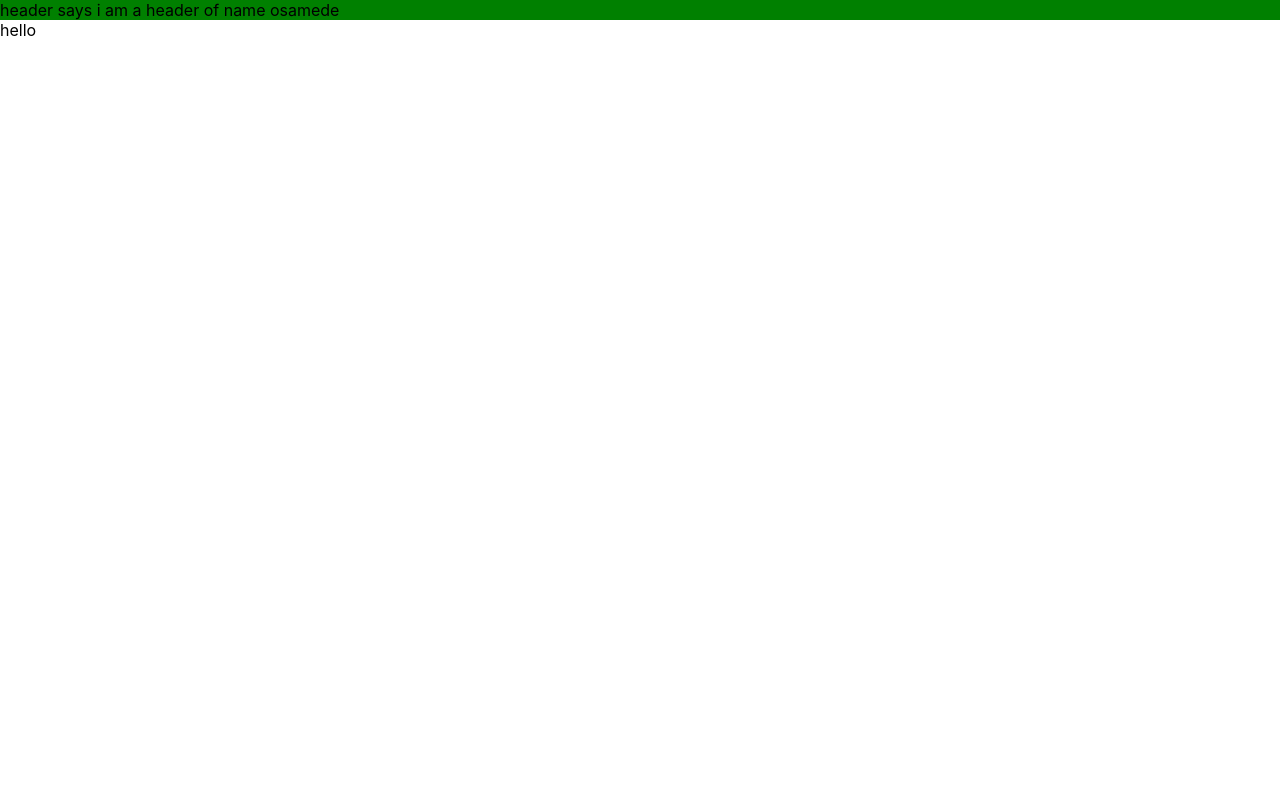
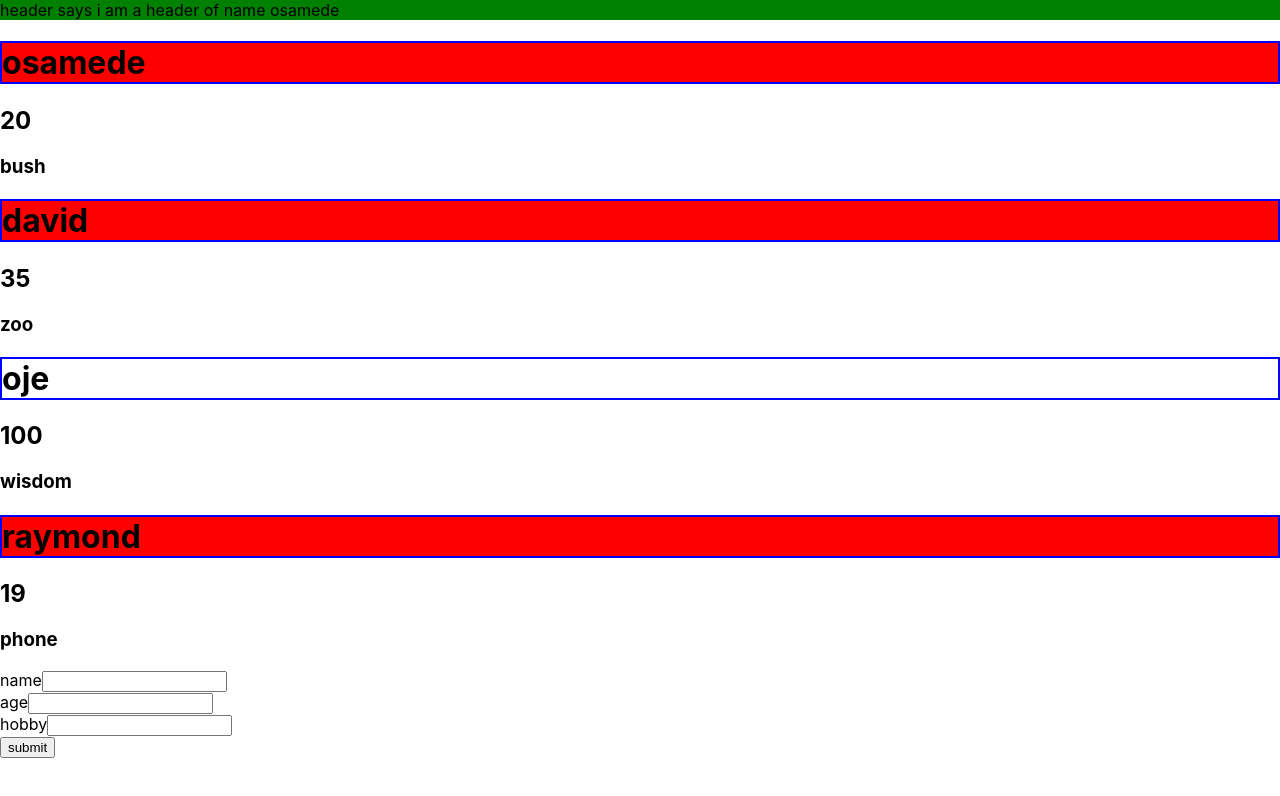
Before and after one commit to prime-infinity/itenx, a React (Create React App) app: page / in a window 1280 px wide. Shown: the top 796 px of the page. Built offline with nearby package versions, Linux system fonts and the light colour scheme.

Commit message:
learnt localstate and sending events up and down compponents, also learnt spread syntax

```diff
--- a/src/App.js
+++ b/src/App.js
@@ -1,12 +1,67 @@
 
+import { useState } from 'react'
 import Header from './components/Header'
+import Items from './components/Items'
+import Additem from './components/Additem'
 
 function App() {
 
+  const [items, setItems] = useState([
+      {
+          id:1,
+          name: 'osamede',
+          age:20,
+          hobby:'bush',
+          state:true,
+      },
+      {
+          id:2,
+          name:'david',
+          age:'35',
+          hobby:'zoo',
+          state:true,
+      },
+      {
+          id:3,
+          name:'oje',
+          age:'100',
+          hobby:'wisdom',
+          state:false,
+      },
+      {
+          id:4,
+          name:'raymond',
+          age:'19',
+          hobby:'phone',
+          state:true,
+      }
+  ])
+
+  var addItem = (object) => {
+
+    var id = Math.floor(Math.random() * 1000 )+ 1
+    var newTask =  { id, ...object   }
+
+    setItems([...items, newTask])
+    //setItems(items.push(newTask))
+    //console.log(newTask)
+  }
+
+  var deleteTask = (id) => {
+    //console.log(id)
+    //setItems(items.filter((it) => it.id !== id))
+  }
+  //{items.length > 0 ? <Items ittt={ items } onDelete={deleteTask}/> : 'no items to show'}
+
+  var toggle = (id) => {
+    setItems(items.map((it) => it.id === id ? {...it, state: !it.state} : it))
+    //console.log(id)
+  }
   return (
    <div>
      <Header title='i am a header' naaa='osamede' />
-     hello
+     {items.length > 0 ? <Items ittt={ items } onDelete={deleteTask} onToggle={toggle}/> : 'no items to show'}
+     <Additem  onAdd={addItem}/>
    </div>
   );
 }
--- /dev/null
+++ b/src/components/Additem.js
@@ -0,0 +1,46 @@
+import { useState } from 'react'
+
+function Additem({onAdd}){
+
+    const [name, setName] = useState('');
+    const [age, setAge] = useState('');
+    const [hobby, setHobby] = useState('');
+    const [state, setState] = useState(false);
+
+    var submitted = (e) => {
+        e.preventDefault()
+
+        onAdd({
+            name,
+            age,
+            hobby,
+            state,
+        })
+
+        setName('')
+        setAge('')
+        setHobby('')
+    }
+
+    return(
+        <form onSubmit={submitted}>
+
+            <span>name</span>
+            <input type="text" value={name}  onChange={(e) => setName(e.target.value)} /> <br/>
+
+            <span>age</span>
+            <input type="text" value={age} onChange={(e) => setAge(e.target.value)} /> <br/>
+
+            <span>hobby</span>
+            <input type="text" value={hobby} onChange={(e) => setHobby(e.target.value)} /> <br/>
+
+            <button>submit</button>
+
+        </form>
+    );
+
+}
+
+
+
+export default Additem;
--- /dev/null
+++ b/src/components/Items.js
@@ -0,0 +1,21 @@
+
+function Items({ittt,onDelete, onToggle}){
+
+    return(
+        <div>
+            {ittt.map((tt) => (<div key={tt.id}  onClick={() => onToggle(tt.id)}>
+
+                <h1 className={`task ${tt.state ? 'added' : ' '} `}>{tt.name}</h1>
+                <h2>{tt.age}</h2>
+                <h3>{tt.hobby}</h3>
+                <h3>{tt.state}</h3>
+
+            </div>))}
+        </div>
+    );
+
+}
+
+
+
+export default Items;
--- a/src/index.css
+++ b/src/index.css
@@ -11,3 +11,9 @@ code {
   font-family: source-code-pro, Menlo, Monaco, Consolas, 'Courier New',
     monospace;
 }
+.added{
+  background-color: red;
+}
+.task{
+  border:2px solid blue;
+}
```
